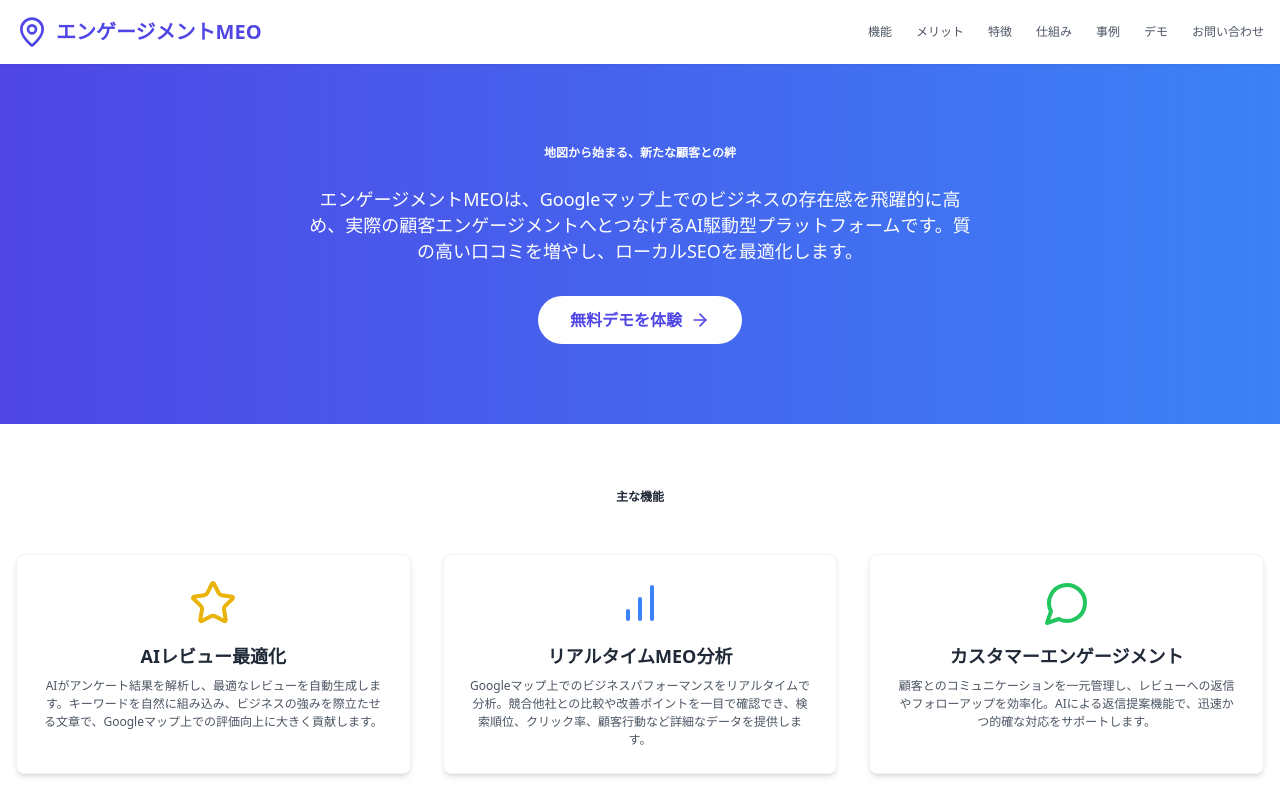
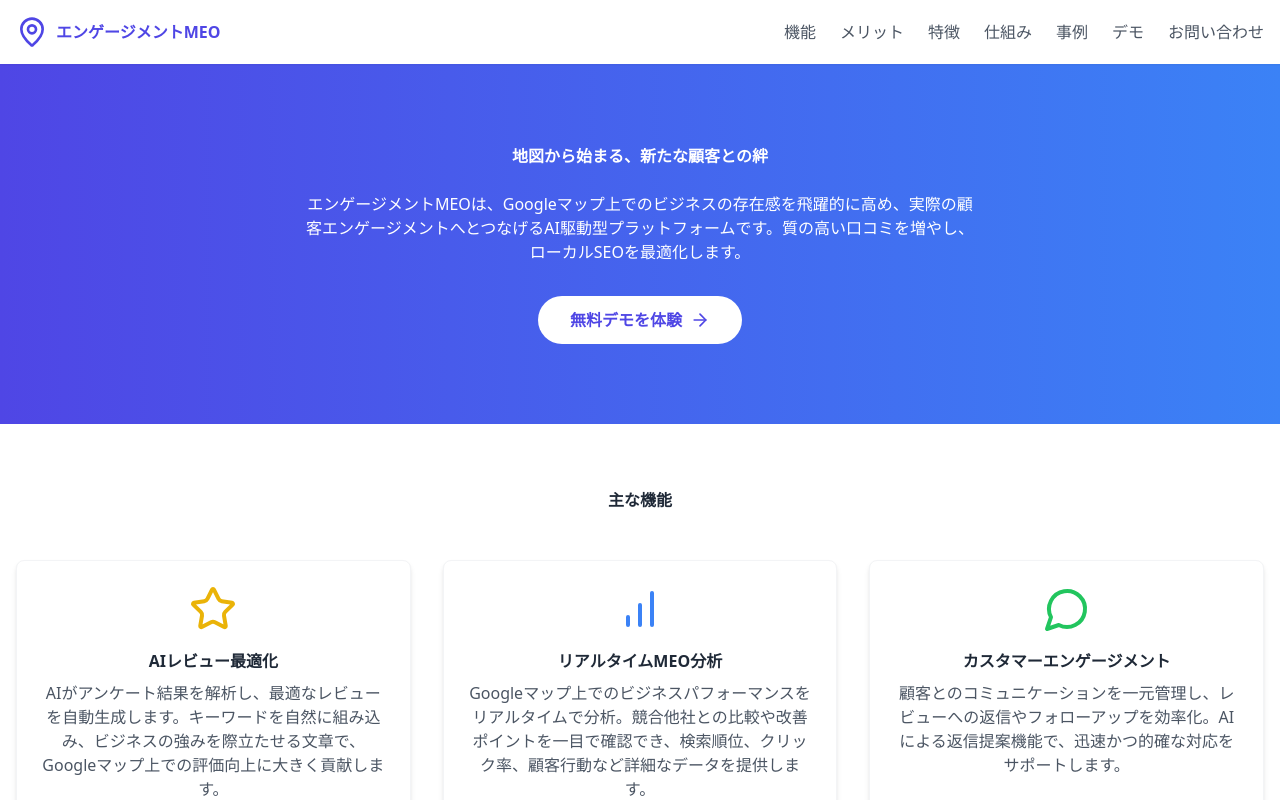
Before and after one commit to satorusekiguchi/meo, a Next.js app: page / in a window 1280 px wide. Shown: the top 800 px of the page. Built offline with nearby package versions, Linux system fonts and the light colour scheme.

Commit message:
Ready for deployment

```diff
--- a/tailwind.config.ts
+++ b/tailwind.config.ts
@@ -17,10 +17,7 @@
     },
     fontSize: {
       base: ["14px", "20px"], // フォントサイズ14px、行間20px
-      sm: ["12px", "18px"],
-      lg: ["16px", "24px"],
-      xl: ["18px", "26px"],
-      "2xl": ["20px", "28px"],
+      // End of Selection
     },
     extend: {
       colors: {
```
